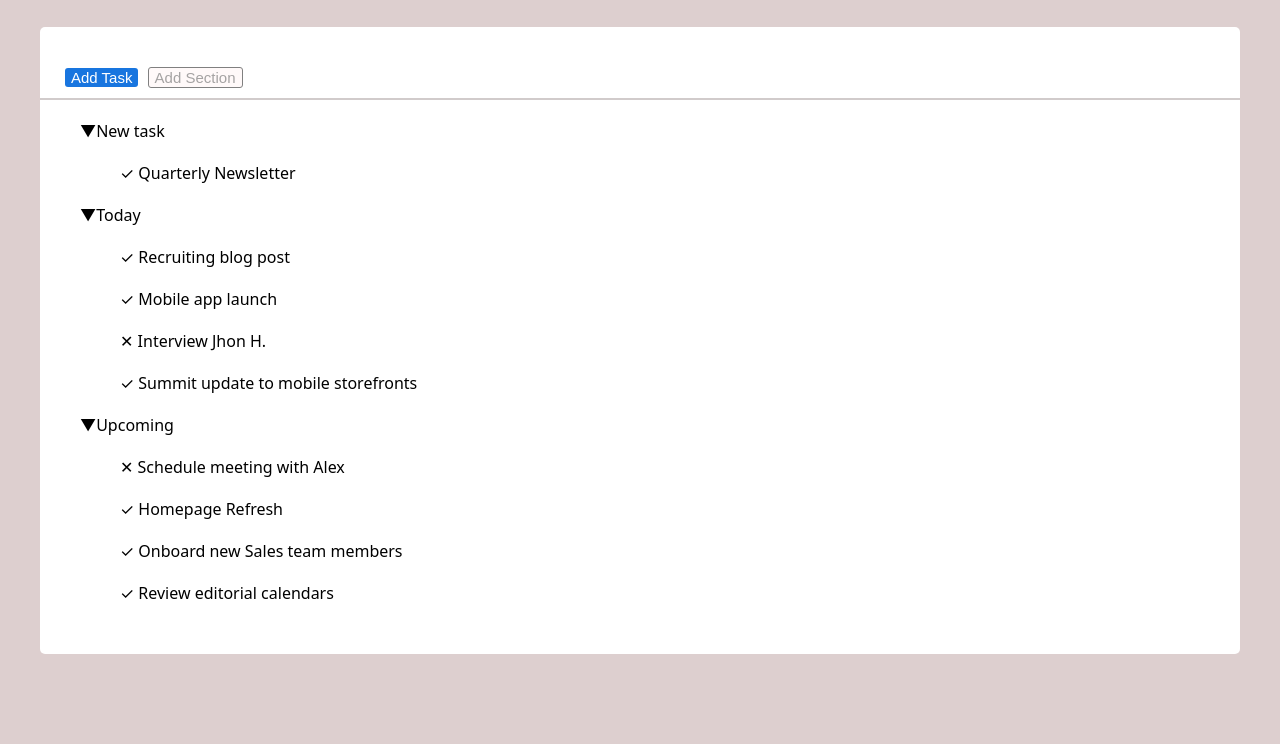
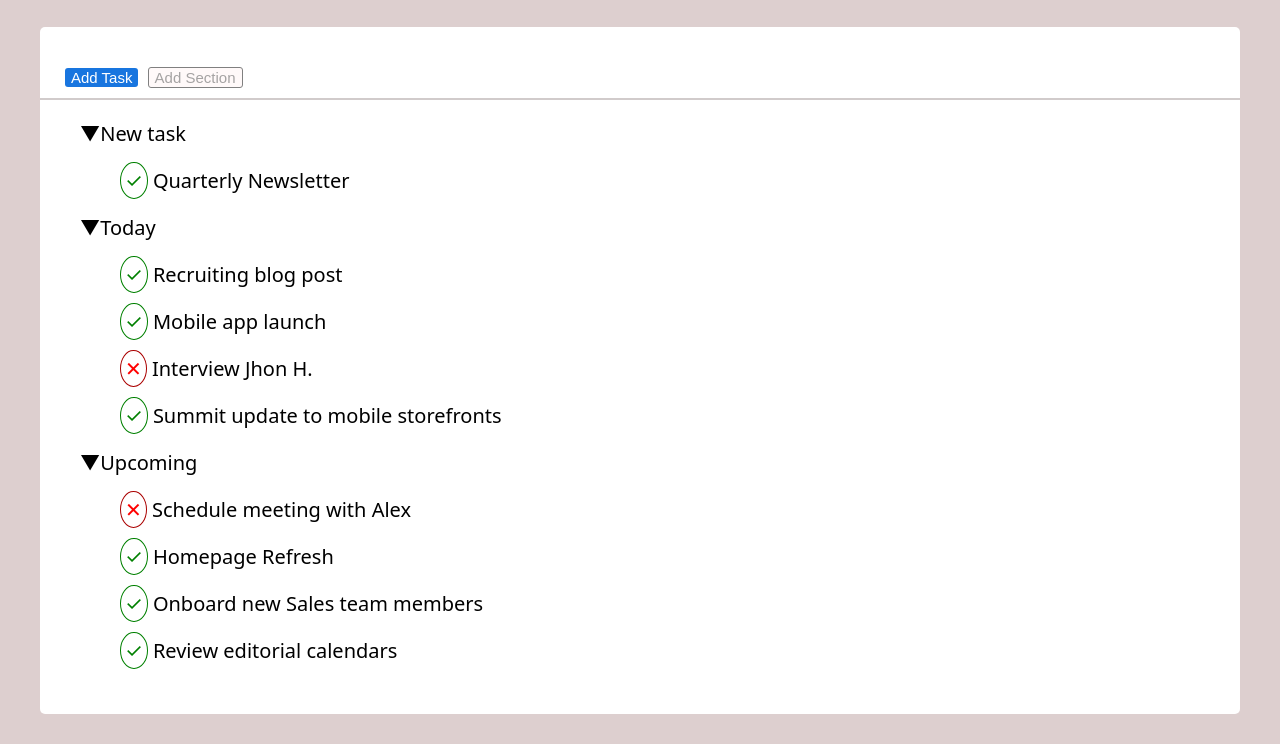
Before and after one commit to pierobramanti/html-css-toboolist, a plain HTML site: page index.html in a window 1280 px wide. Shown: the part 123-867 px from the top of the page. Before the commit the page ends 807 px from the top, so only its background shows below. Drawn offline with nearby package versions, Linux system fonts and the light colour scheme; a web font is replaced by a local one.

Commit message:
[ADD] added entity's style on css

```diff
--- a/CSS/style.css
+++ b/CSS/style.css
@@ -24,6 +24,7 @@ header{
 body{
     background-color:rgb(221, 207, 207) ;
     font-family: system-ui, -apple-system, BlinkMacSystemFont, 'Segoe UI', Roboto, Oxygen, Ubuntu, Cantarell, 'Open Sans', 'Helvetica Neue', sans-serif;
+
 
 }
 
@@ -68,8 +69,21 @@ hr{
 }
  ul{
     list-style-type: none;
+    font-size: 20px;
 
  }
  li{
     margin: 20px 0;
  }
+ .checked{
+    border: solid 1px green;
+    border-radius: 100%;
+    color: green;
+    padding: 4px;
+}
+.undone{
+    border: solid 1px rgb(170, 0, 0);
+    border-radius: 100%;
+    color: red;
+    padding: 4px;
+}
--- a/index.html
+++ b/index.html
@@ -25,25 +25,25 @@
                     <li>
                         &#x25BC;New task
                         <ul>
-                            <li> &check; Quarterly Newsletter</li>
+                            <li> <span class="checked">&check;</span> Quarterly Newsletter</li>
                         </ul>
                     </li>
                     <li>
                         &#x25BC;Today
                         <ul>
-                            <li> &check; Recruiting blog post</li>
-                            <li> &check; Mobile app launch</li>
-                            <li> &#10005; Interview Jhon H.</li>
-                            <li> &check; Summit update to mobile storefronts</li>
+                            <li> <span class="checked">&check;</span>  Recruiting blog post</li>
+                            <li> <span class="checked">&check;</span>  Mobile app launch</li>
+                            <li> <span class="undone">&#10005</span> Interview Jhon H.</li>
+                            <li> <span class="checked">&check;</span>  Summit update to mobile storefronts</li>
                         </ul>
                     </li>
                     <li>
                         &#x25BC;Upcoming
                         <ul>
-                            <li> &#10005; Schedule meeting with Alex</li>
-                            <li> &check; Homepage Refresh </li>
-                            <li> &check; Onboard new Sales team members</li>
-                            <li> &check; Review editorial calendars</li>
+                            <li> <span class="undone">&#10005;</span> Schedule meeting with Alex</li>
+                            <li> <span class="checked">&check;</span>  Homepage Refresh </li>
+                            <li> <span class="checked">&check;</span>  Onboard new Sales team members</li>
+                            <li> <span class="checked">&check;</span>  Review editorial calendars</li>
                         </ul>
                     </li>
                 </ul>
```
